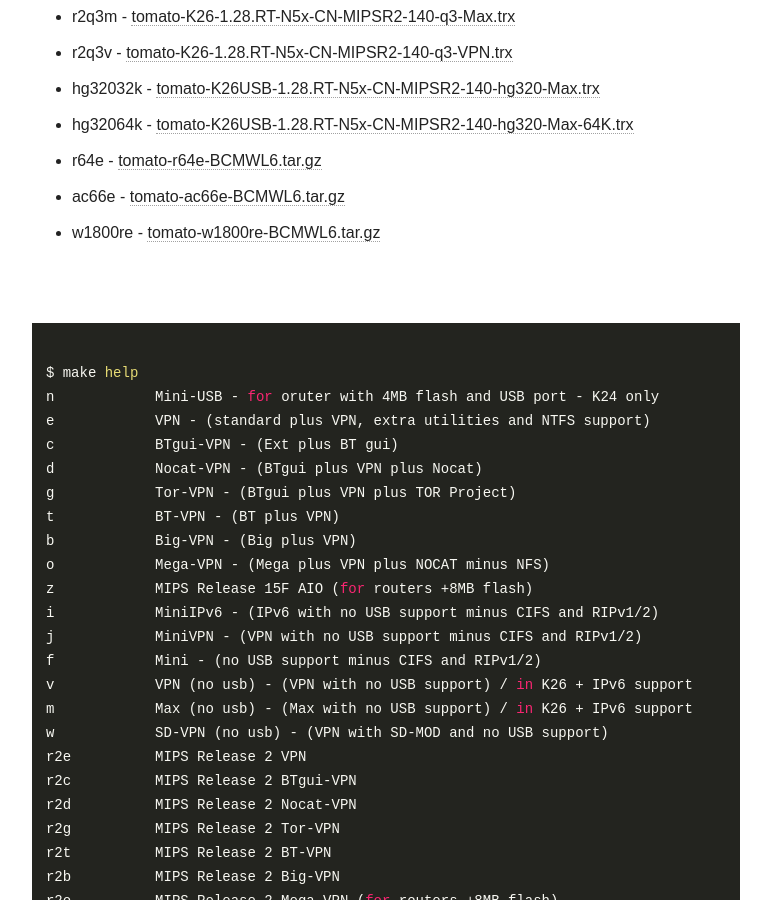
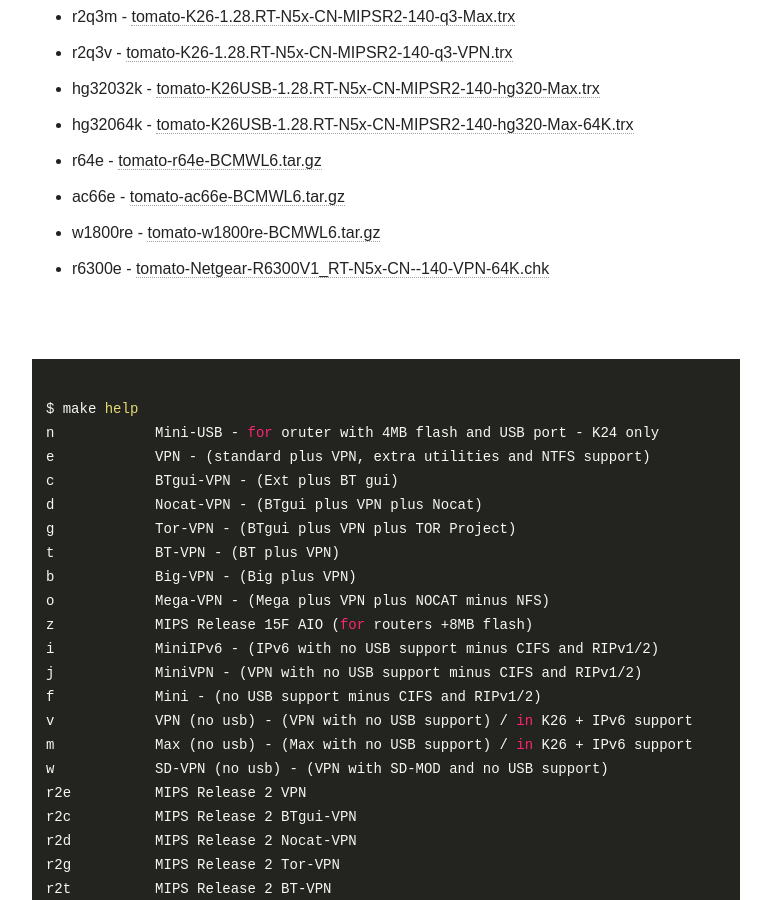
Before and after one commit to oglopss/tomato-ci-ctf-jekyll, a Jekyll site: the page built from index.html, in a window 1280 px wide and 900 px high, scrolled down 2287 px. Shown: the whole window, without its empty margins (254-1025 px from the left). Built offline with Jekyll 4.4.1, drawn with Linux system fonts in a browser that asks for light colours; nearby versions of some CDN libraries.

Commit message:
Travis build 3 r6300e pushed to gh-pages

```diff
--- a/_data/ss.yml
+++ b/_data/ss.yml
@@ -53,3 +53,4 @@
   - 0053 hg32064k tomato-K26USB-1.28.RT-N5x-CN-MIPSR2-140-hg320-Max-64K.trx
   - 0056 ac66e tomato-ac66e-BCMWL6.tar.gz
   - 0058 w1800re tomato-w1800re-BCMWL6.tar.gz
+  - 0060 r6300e tomato-Netgear-R6300V1_RT-N5x-CN--140-VPN-64K.chk
```
Also changed, not shown: 1 other file.
